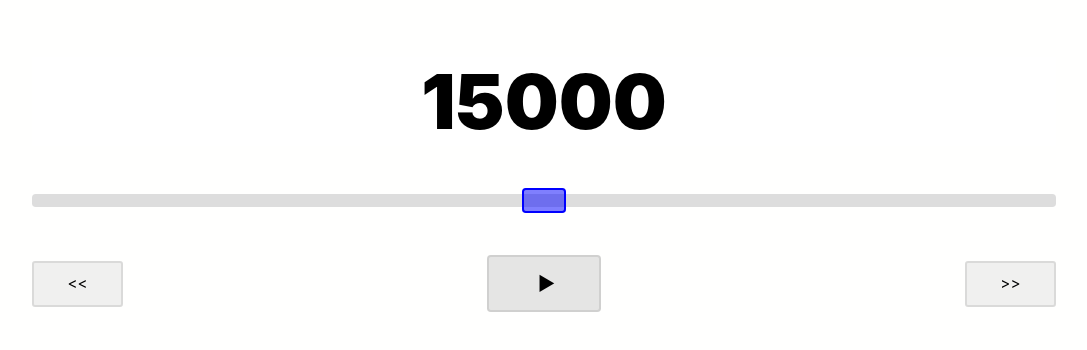
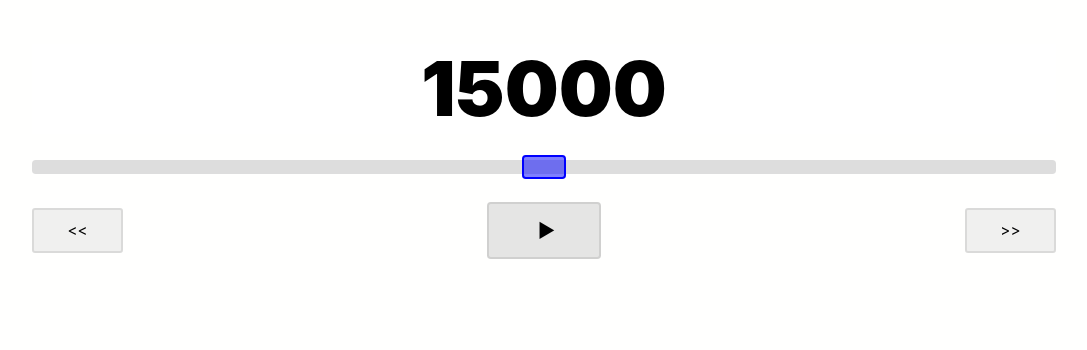
Before and after one commit to ninest/Frequency, a Vue app: page / in a window 1280 px wide. Shown: the part 408-758 px from the top of the page, without its empty margins (96-1183 px from the left). Built offline with nearby package versions, Linux system fonts and the light colour scheme.

Commit message:
further divided into components

```diff
--- a/src/App.vue
+++ b/src/App.vue
@@ -7,6 +7,6 @@
 
 <style lang="scss">
 main {
-  padding: calc(2* var(--extra-padding)) 10%;
+  padding: calc(var(--extra-padding)) 10%;
 }
 </style>
--- /dev/null
+++ b/src/components/Display.vue
@@ -0,0 +1,39 @@
+<template lang="pug">
+  .display
+    input(type="number" v-model="storeFrequency")
+</template>
+
+<script>
+  export default {
+    computed: {
+      storeFrequency: {
+        get() {
+          return this.$store.state.frequency;
+        },
+        set(value) {
+          this.$store.commit('setFrequency', parseInt(value));
+        }
+      }
+    }
+  }
+</script>
+
+<style lang="scss" scoped>
+.display {
+  input {
+    width: 100%;
+    text-align: center;
+    font-size: 4em;
+    font-weight: 900;
+
+    border: none;
+    outline: none;
+
+    // hide spinners
+    &::-webkit-inner-spin-button {
+      -webkit-appearance: none;
+      margin: 0;
+    }
+  }
+}
+</style>
--- a/src/components/Slider.vue
+++ b/src/components/Slider.vue
@@ -1,8 +1,6 @@
 
 <template lang="pug">
   div
-    .display
-      input(type="number" v-model="storeFrequency")
     input(type="range" :min="$store.state.minFrequency" :max="$store.state.maxFrequency" v-model="storeFrequency")
 
 </template>
@@ -25,26 +23,6 @@ export default {
 <style lang="scss" scoped>
 div {
   width: 100%;
-
-  .display {
-    input {
-      width: 100%;
-      text-align: center;
-      font-size: 4em;
-      font-weight: 900;
-
-      border: none;
-      outline: none;
-
-      // hide spinners
-      &::-webkit-inner-spin-button {
-        -webkit-appearance: none;
-        margin: 0;
-      }
-    }
-
-    margin-bottom: var(--extra-padding);
-  }
 
   input[type="range"] {
     -webkit-appearance: none;
@@ -78,8 +56,6 @@ div {
         border: 5px solid rgba(var(--accent-color-rgb));
       }
     }
-
-    margin-bottom: calc(1.2* var(--extra-padding));
   }
 
 
--- a/src/views/Home.vue
+++ b/src/views/Home.vue
@@ -2,15 +2,18 @@
   main
     .top
     .bottom
+      Display
       Slider
       Buttons
 </template>
 
 <script>
+import Display from '@/components/Display.vue';
 import Slider from '@/components/Slider.vue';
 import Buttons from '@/components/Buttons.vue';
 export default {
   components: {
+    Display,
     Slider,
     Buttons
   },
@@ -27,5 +30,13 @@ main {
   // .top { background: red }
   // .bottom { background: green }
 
+  .bottom {
+    & * + * {
+      margin-top: var(--main-padding);
+    }
+  }
+
+
+  padding-bottom: calc( 7*var(--main-padding));
 }
 </style>
```
